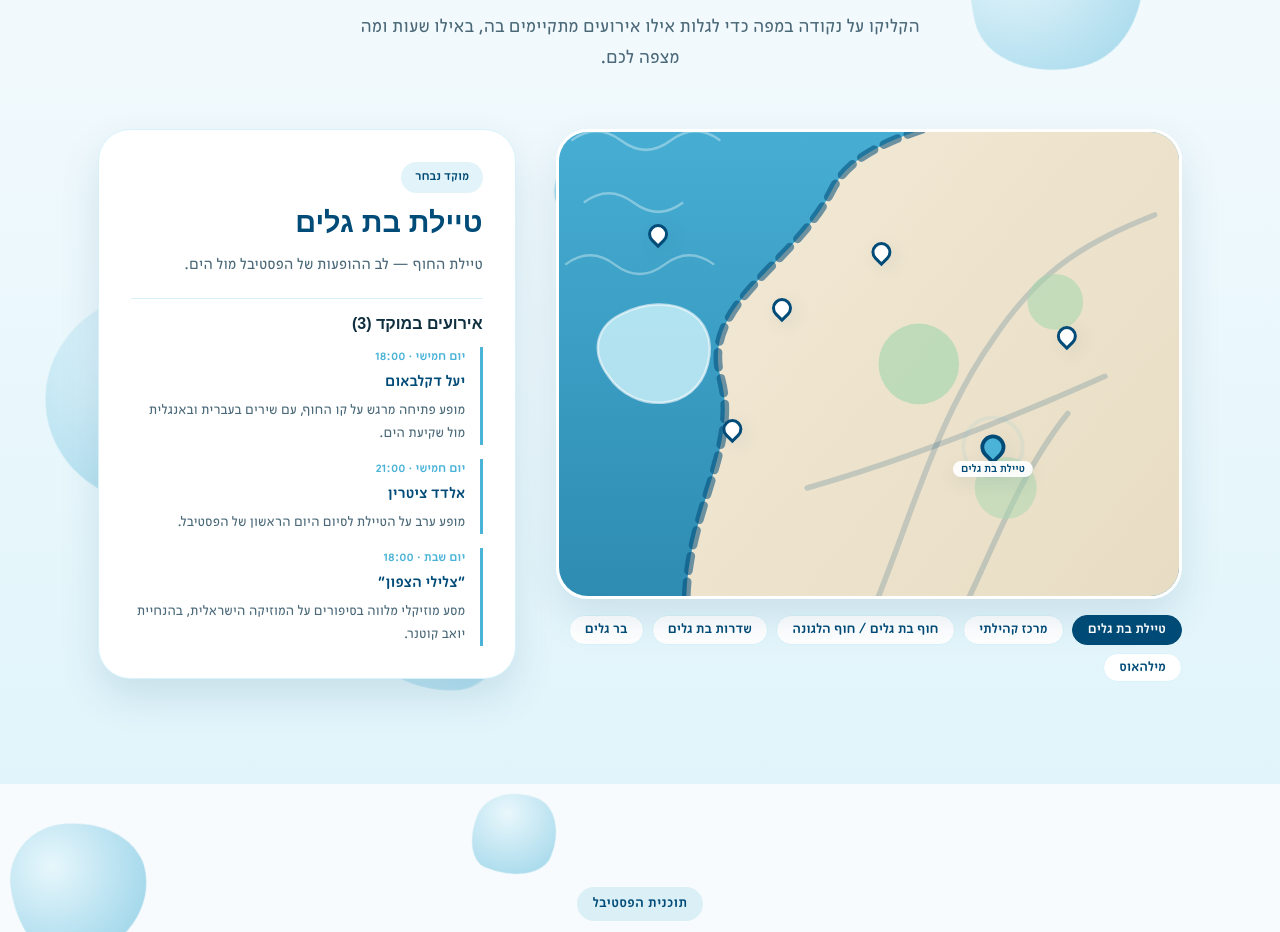
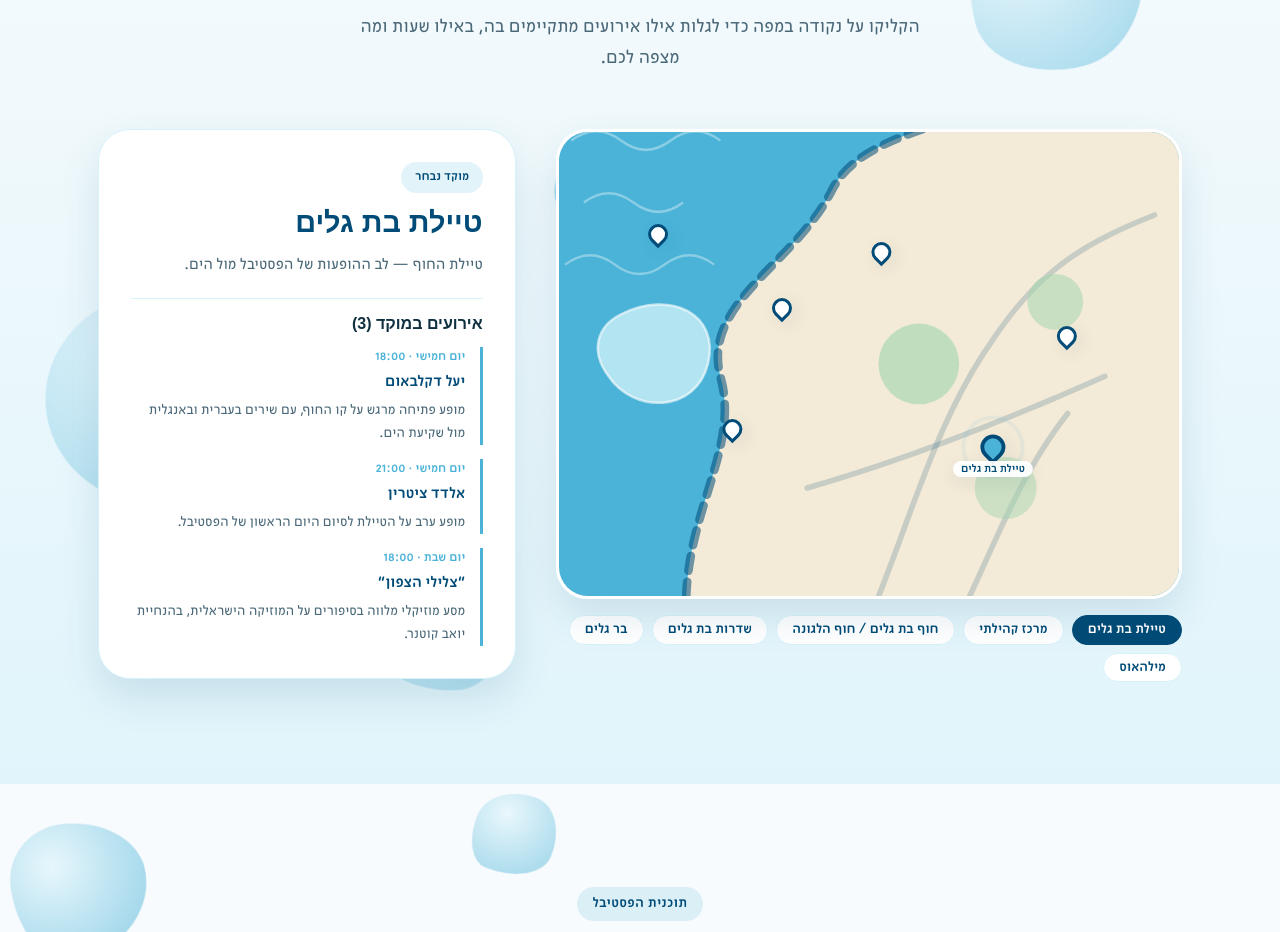
Before and after one commit to amitzadik/beitgalim16, a Next.js app: page / in a window 1280 px wide. Shown: the part 2380-3312 px from the top of the page. Built offline with nearby package versions, Linux system fonts and the light colour scheme; a web font is replaced by a local one.

Commit message:
Remove gradients from landing page

```diff
--- a/src/components/InteractiveMap/IllustratedMap.tsx
+++ b/src/components/InteractiveMap/IllustratedMap.tsx
@@ -13,19 +13,8 @@ export default function IllustratedMap() {
       role="img"
       aria-label="מפה מאוירת של שכונת בת גלים"
     >
-      <defs>
-        <linearGradient id="sea" x1="0" y1="0" x2="0" y2="1">
-          <stop offset="0%" stopColor="#4bb3d8" />
-          <stop offset="100%" stopColor="#2a86ad" />
-        </linearGradient>
-        <linearGradient id="land" x1="0" y1="0" x2="1" y2="1">
-          <stop offset="0%" stopColor="#f3ead7" />
-          <stop offset="100%" stopColor="#e7dcc2" />
-        </linearGradient>
-      </defs>
-
       {/* ים */}
-      <rect x="0" y="0" width="100" height="100" fill="url(#sea)" />
+      <rect x="0" y="0" width="100" height="100" fill="#4bb3d8" />
 
       {/* גלי ים עדינים */}
       <g stroke="#ffffff" strokeOpacity="0.35" strokeWidth="0.4" fill="none">
@@ -38,7 +27,7 @@ export default function IllustratedMap() {
       <path
         d="M22,100 C16,78 30,66 26,52 C23,40 38,34 44,22 C48,14 60,12 72,8
            C86,3 100,6 100,6 L100,100 Z"
-        fill="url(#land)"
+        fill="#f3ead7"
       />
 
       {/* טיילת לאורך קו החוף */}
```
